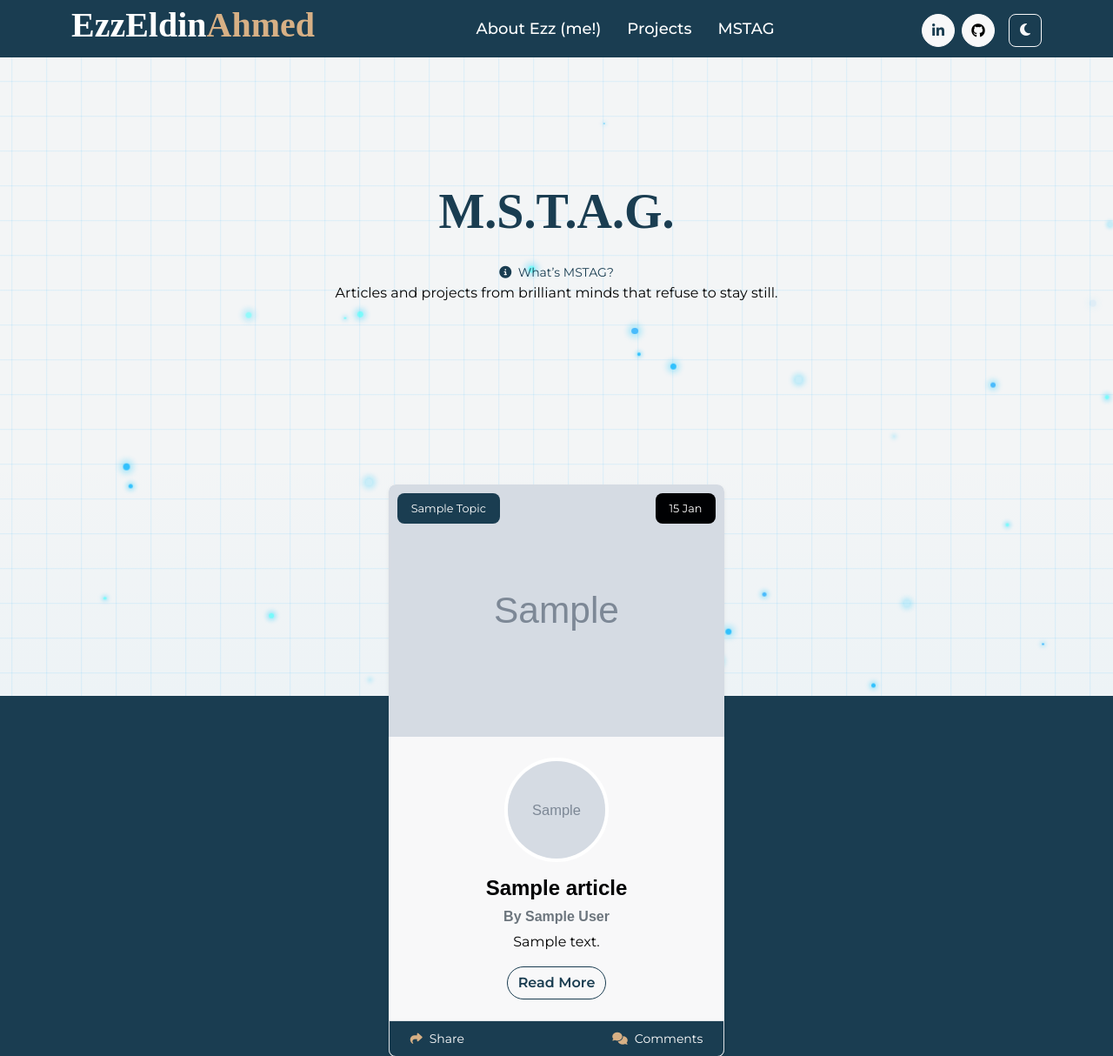
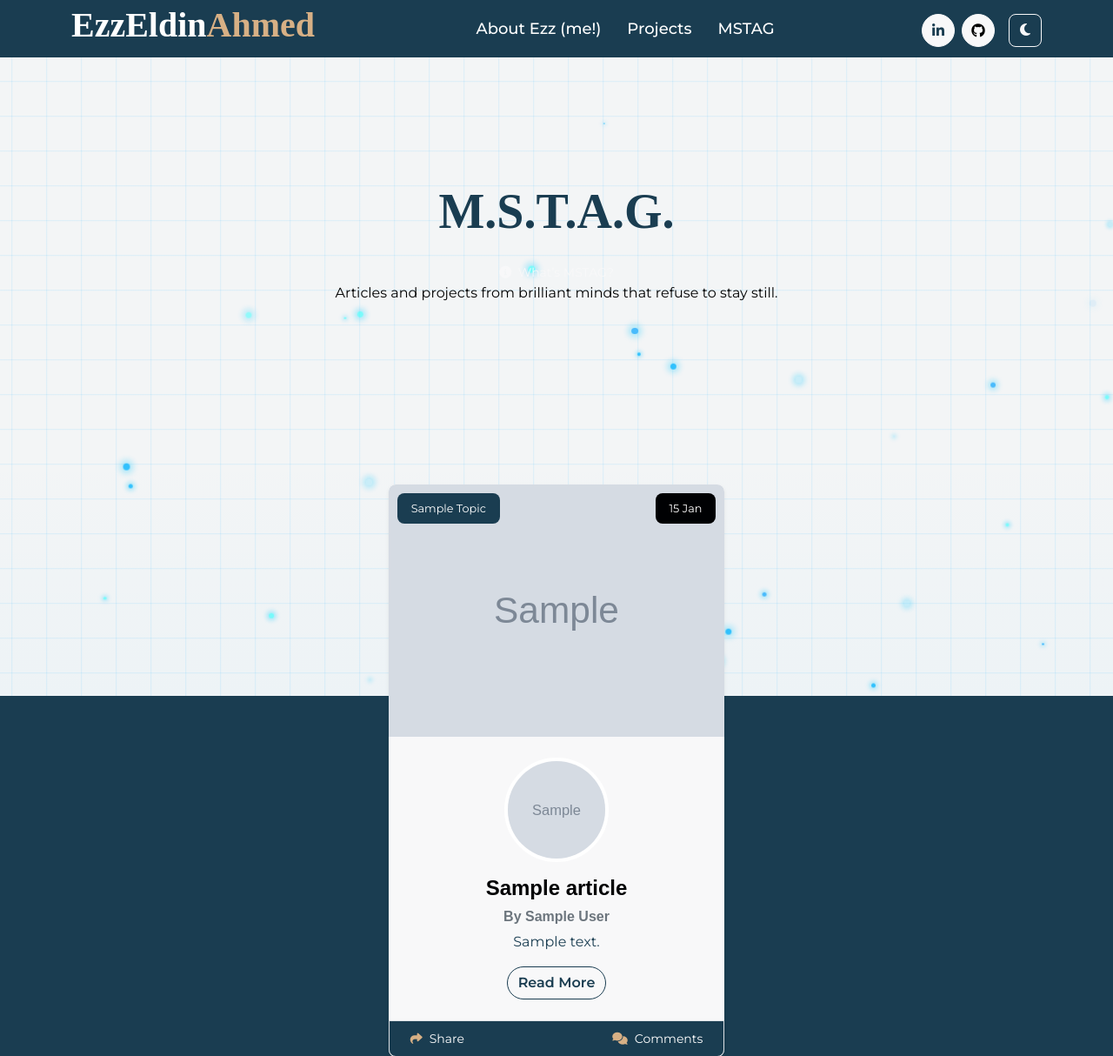
Before and after one commit to Ezzio11/ezz-portfolio, a Django app: template myapp/templates/mstag.html in a window 1280 px wide. Shown: the top 1214 px of the page at 87% size. Run offline with Django 5.2, Linux system fonts and the light colour scheme; the template is opened without the code that fills it: most values are stand-ins (such as "Sample title", 1, 10 or a date in 2020); grey boxes marked "Sample" are stand-in pictures; some libraries are stand-ins or nearby versions; some web fonts are replaced.

Commit message:
Update mstag.html

```diff
--- a/myapp/templates/mstag.html
+++ b/myapp/templates/mstag.html
@@ -31,7 +31,7 @@
     <div class="container text-center py-5">
         <h1 class="display-4 mb-4">M.S.T.A.G.</h1>
         <a
-            class="text-primary d-block mt-2"
+            class="text-light text-decoration-none d-block mt-2"
             data-bs-toggle="collapse"
             href="#mstag-info"
             role="button"
@@ -95,7 +95,7 @@
 
                     <h4 class="fw-bold mb-2">{{ article.title }}</h4>
                     <h6 class="text-muted mb-2">By {{ article.author }}</h6>
-                    <p class="mb-3">{{ article.description }}</p>
+                    <p class="mb-3 text-primary">{{ article.description }}</p>
                     <a href="{% url 'article_detail' slug=article.slug %}" class="btn btn-outline-primary rounded-pill">Read More</a>
                 </div>
 
```
